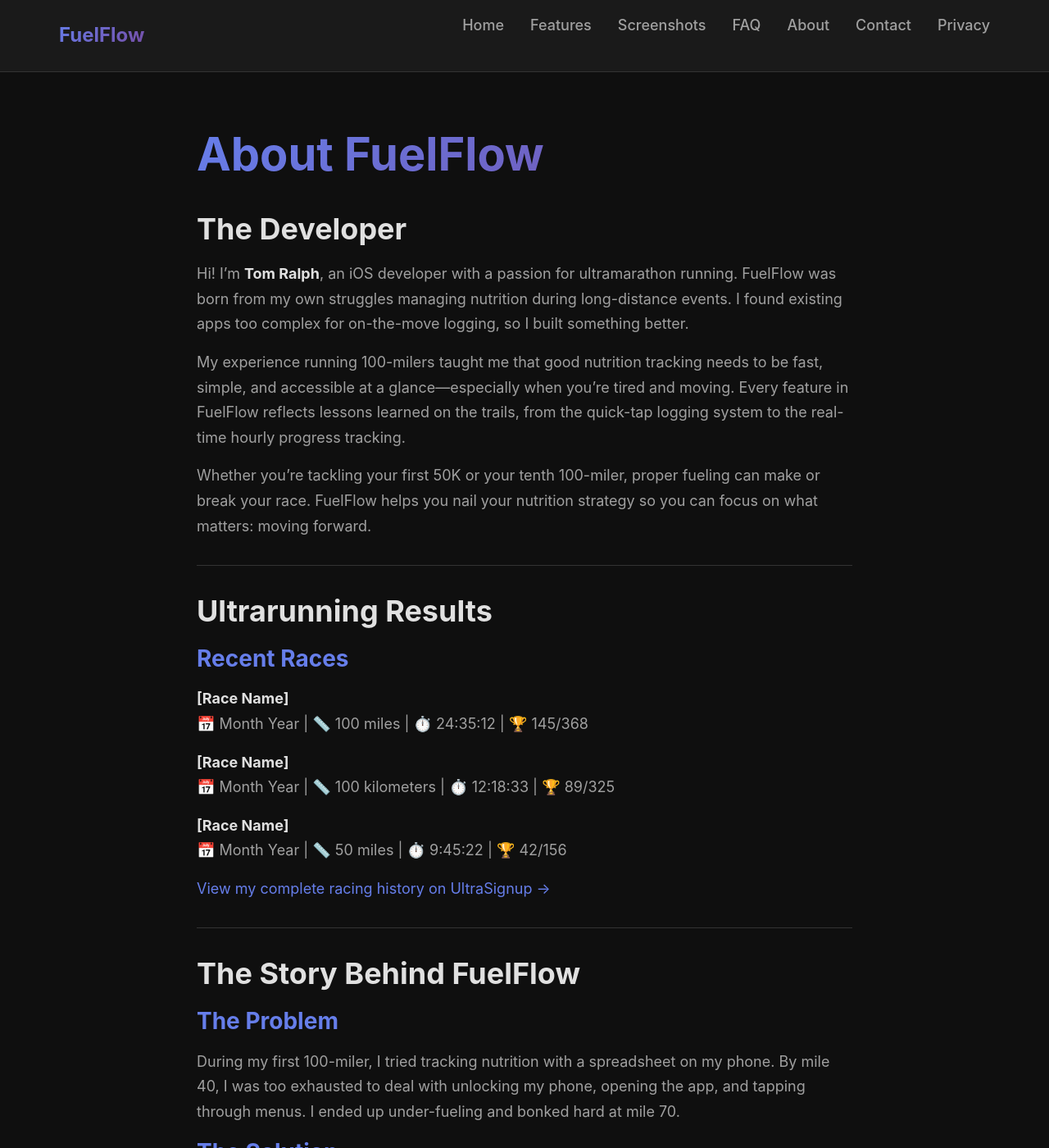
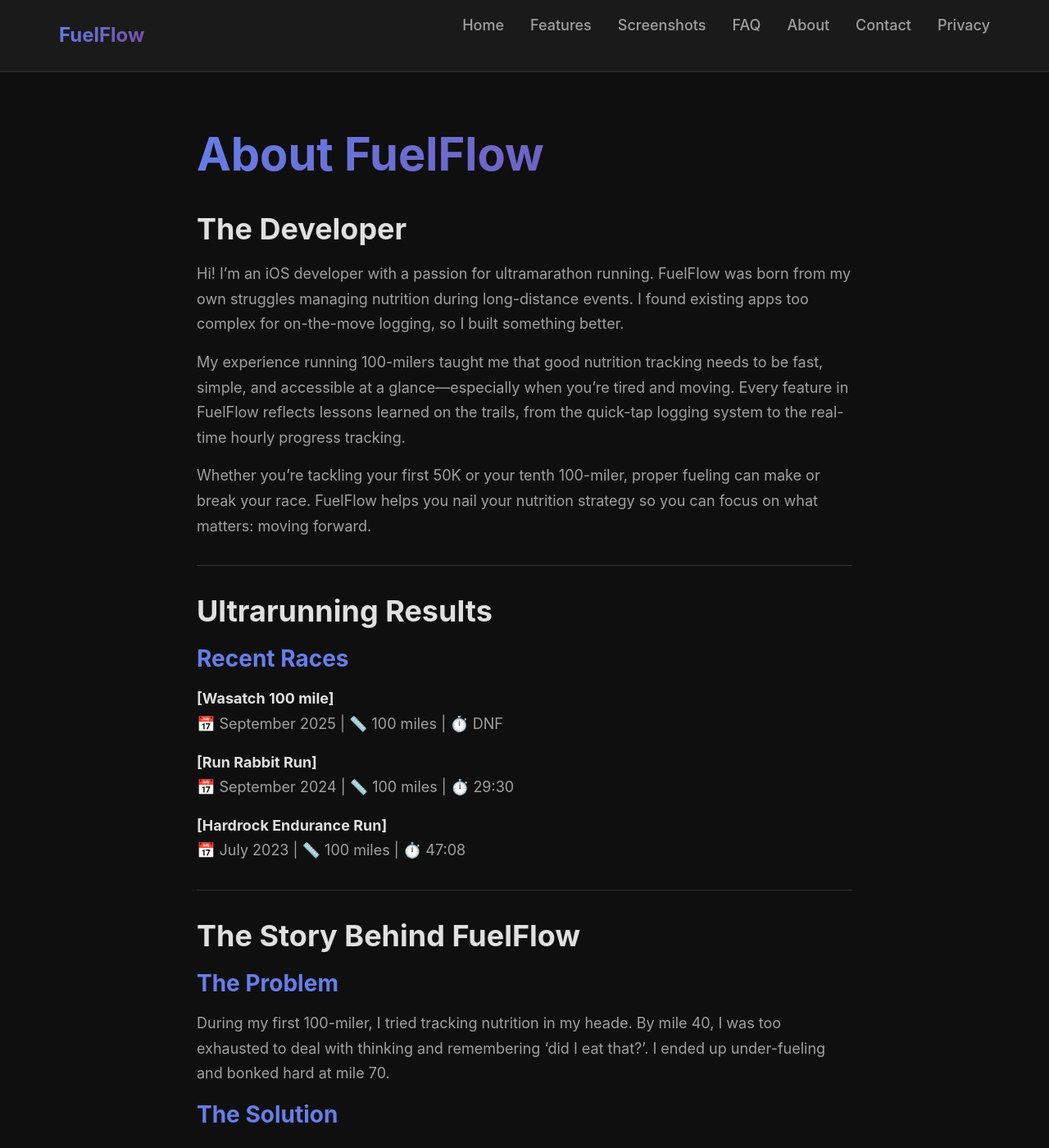
Before and after one commit to virtualserverguy/NutriTracker-pages, a Jekyll site: the page built from pub/about.md, in a window 1280 px wide and 1400 px high. Shown: the whole window at 82% size. Built offline with Jekyll 4.4.1, drawn with Linux system fonts in a browser that asks for light colours.

Commit message:
remove me

```diff
--- a/pub/about.md
+++ b/pub/about.md
@@ -8,7 +8,7 @@ permalink: /about/
 
 ## The Developer
 
-Hi! I'm **Tom Ralph**, an iOS developer with a passion for ultramarathon running. FuelFlow was born from my own struggles managing nutrition during long-distance events. I found existing apps too complex for on-the-move logging, so I built something better.
+Hi! I'm an iOS developer with a passion for ultramarathon running. FuelFlow was born from my own struggles managing nutrition during long-distance events. I found existing apps too complex for on-the-move logging, so I built something better.
 
 My experience running 100-milers taught me that good nutrition tracking needs to be fast, simple, and accessible at a glance—especially when you're tired and moving. Every feature in FuelFlow reflects lessons learned on the trails, from the quick-tap logging system to the real-time hourly progress tracking.
 
@@ -20,23 +20,23 @@ Whether you're tackling your first 50K or your tenth 100-miler, proper fueling c
 
 ### Recent Races
 
-**[Race Name]**
-📅 Month Year | 📏 100 miles | ⏱️ 24:35:12 | 🏆 145/368
+**[Wasatch 100 mile]**
+📅 September 2025 | 📏 100 miles | ⏱️ DNF
 
-**[Race Name]**
-📅 Month Year | 📏 100 kilometers | ⏱️ 12:18:33 | 🏆 89/325
+**[Run Rabbit Run]**
+📅 September 2024 | 📏 100 miles | ⏱️ 29:30
 
-**[Race Name]**
-📅 Month Year | 📏 50 miles | ⏱️ 9:45:22 | 🏆 42/156
+**[Hardrock Endurance Run]**
+📅 July 2023 | 📏 100 miles | ⏱️ 47:08
 
-[View my complete racing history on UltraSignup →](https://ultrasignup.com/results_participant.aspx?fname=Tom&lname=Ralph#)
+<!-- Racing history available upon request -->
 
 ---
 
 ## The Story Behind FuelFlow
 
 ### The Problem
-During my first 100-miler, I tried tracking nutrition with a spreadsheet on my phone. By mile 40, I was too exhausted to deal with unlocking my phone, opening the app, and tapping through menus. I ended up under-fueling and bonked hard at mile 70.
+During my first 100-miler, I tried tracking nutrition in my heade. By mile 40, I was too exhausted to deal with thinking and remembering 'did I eat that?'. I ended up under-fueling and bonked hard at mile 70.
 
 ### The Solution
 I knew I needed something that worked with an Apple Watch—something I could operate with one tap, even when my brain was foggy and my hands were clumsy. FuelFlow was designed to be:
```
Also changed, not shown: pub/index.md (+1 -1 lines).
